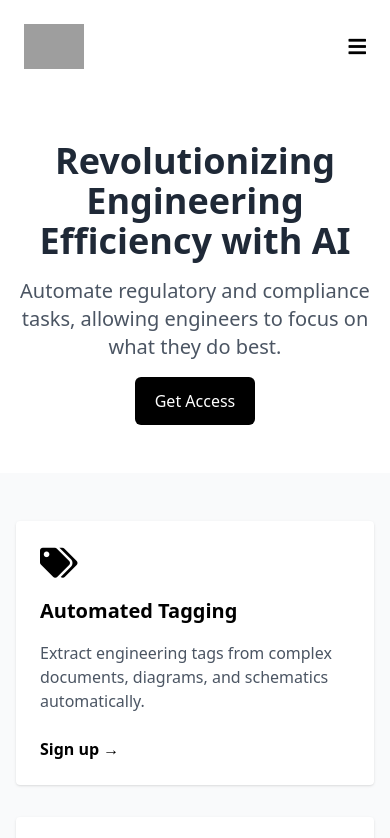
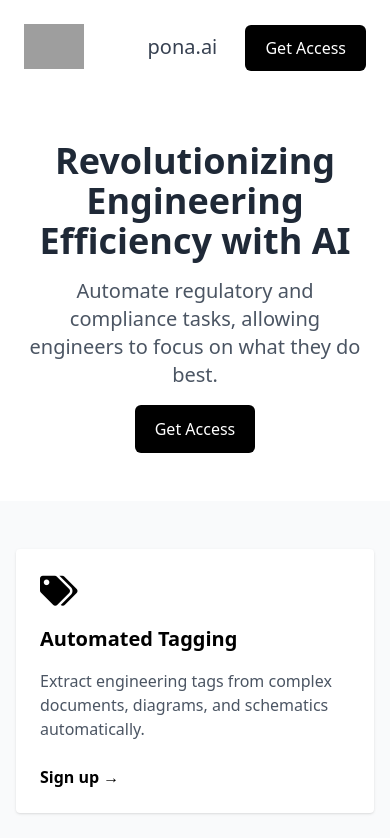
Before and after one commit to PonaAI/website, a plain HTML site: page index.html in a window 390 px wide. Shown: the top 838 px of the page. Drawn offline with nearby package versions, Linux system fonts and the light colour scheme; grey boxes are pictures that could not be loaded.

Commit message:
Padding fixes

```diff
--- a/index.html
+++ b/index.html
@@ -19,7 +19,7 @@
           class="inline-block"
         />
       </div>
-      <div class="hidden md:block">
+      <div class="block">
         <!-- Added responsiveness -->
         <a href="#" class="text-gray-700 mr-6 text-xl">pona.ai</a>
         <a
@@ -28,14 +28,10 @@
           >Get Access</a
         >
       </div>
-      <div class="md:hidden">
-        <!-- Added mobile menu icon -->
-        <i class="fas fa-bars text-xl"></i>
-      </div>
     </nav>
 
     <!-- Hero Section -->
-    <section class="text-center py-12 md:py-24">
+    <section class="text-center py-12 md:py-24 px-2">
       <h1
         class="text-4xl sm:text-5xl md:text-7xl font-bold text-gray-800 mx-4 md:max-w-3xl mx-auto"
       >
@@ -121,7 +117,7 @@
         <h2 class="text-2xl md:text-4xl font-bold text-gray-200">
           Try Pona AI Today
         </h2>
-        <p class="text-md md:text-lg text-gray-300 mb-4 md:mb-8">
+        <p class="px-4 text-md md:text-lg text-gray-300 mb-4 md:mb-8">
           Enhance productivity, reduce errors, and focus on impactful work.
         </p>
         <div class="flex justify-center">
```
